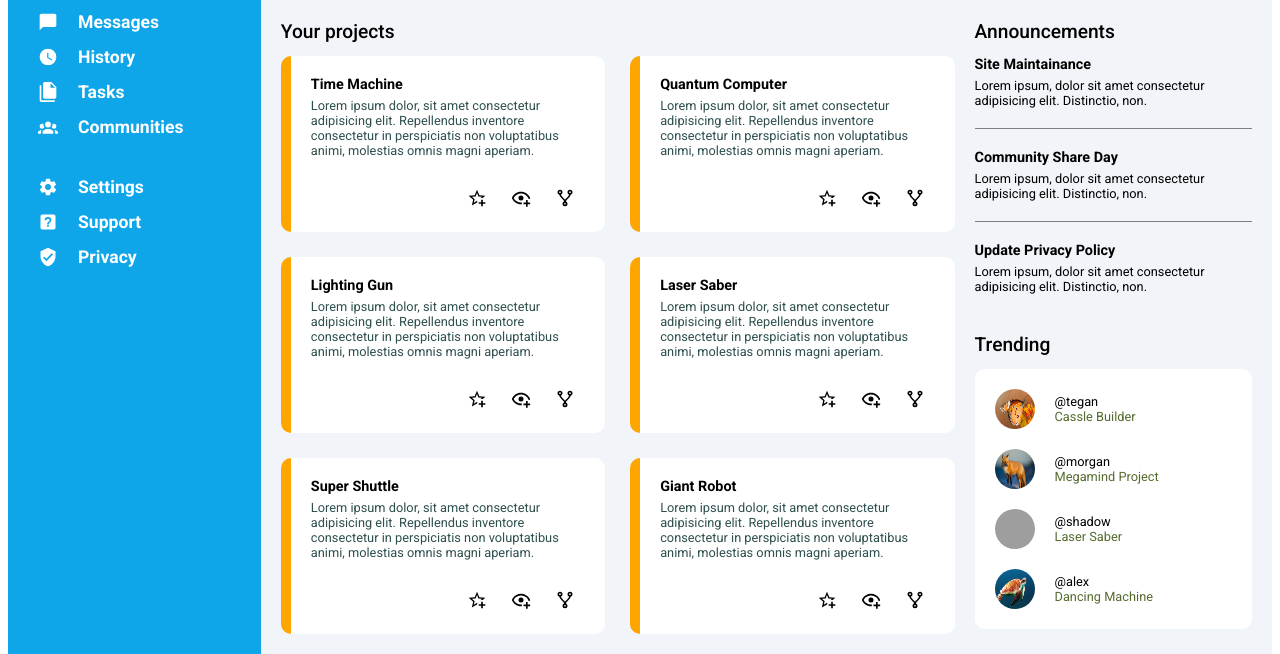
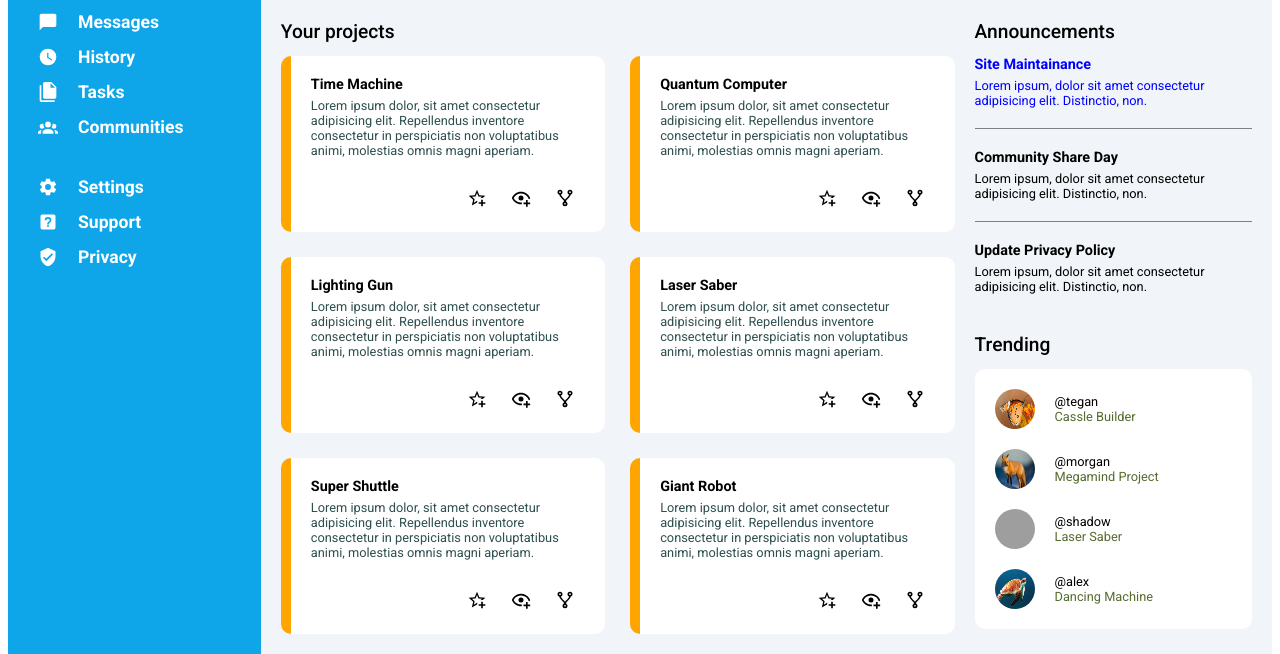
Before and after one commit to SonDo580/admin-dashboard, a plain HTML site: page index.html in a window 1280 px wide. In both pictures the pointer is over the element 1113 px from the left and 258 px from the top of the page. Shown: the part 166-820 px from the top of the page. Drawn offline with Linux system fonts and the light colour scheme; grey boxes are pictures that could not be loaded.

Commit message:
Add hover effect to announcement section

```diff
--- a/style.css
+++ b/style.css
@@ -236,6 +236,11 @@ main h1 {
     padding: 20px 0;
 }
 
+.announce:hover {
+    cursor: pointer;
+    color: blue;
+}
+
 .announce:first-child {
     padding-top: 0;
 }
```
